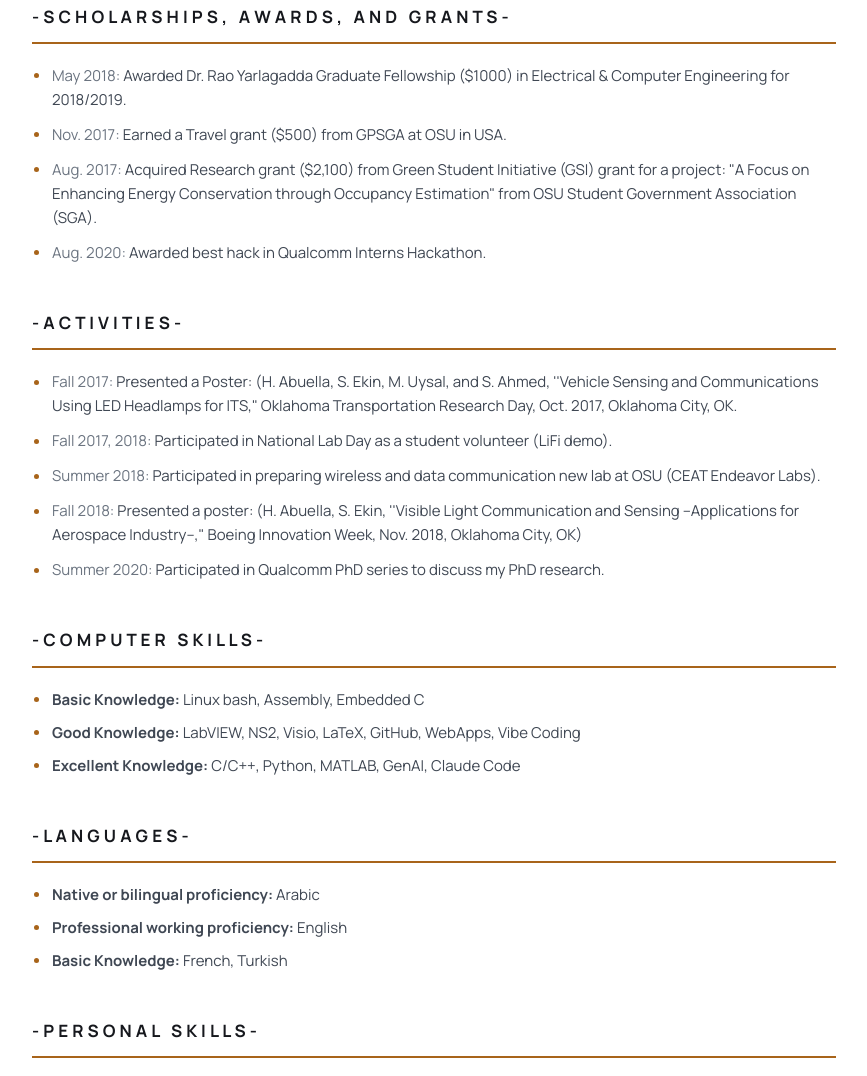
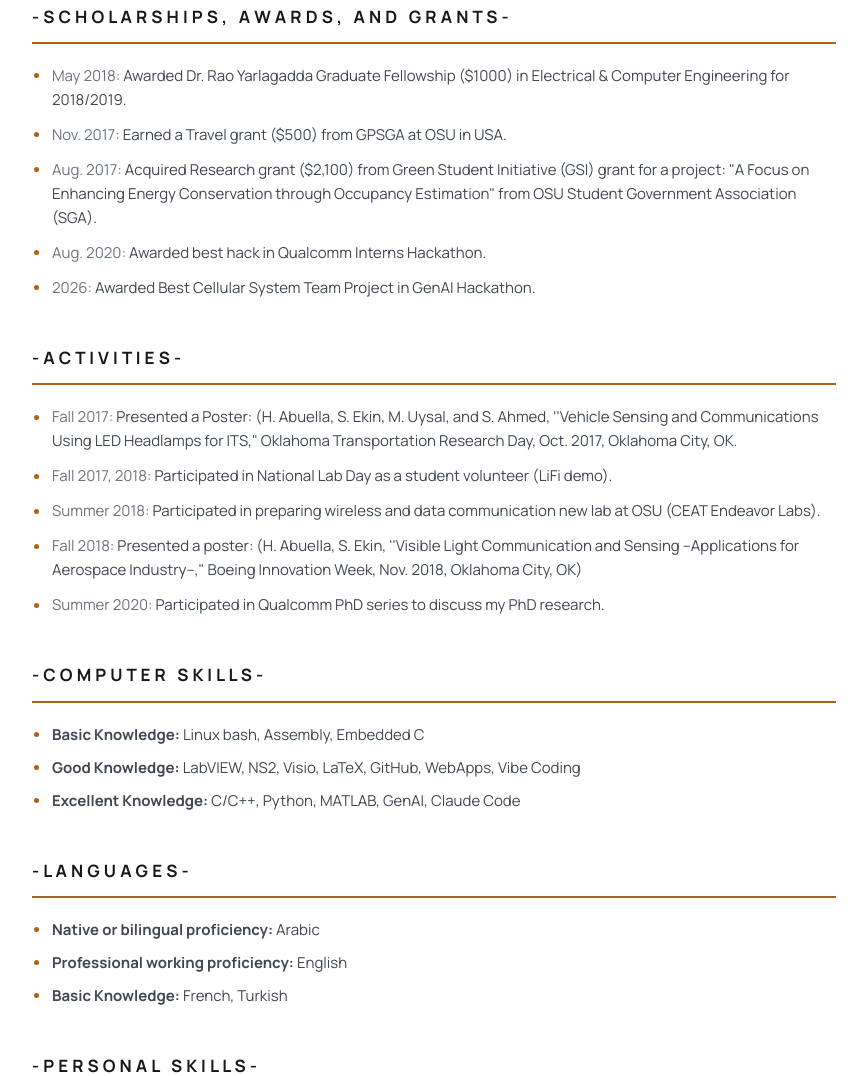
Before and after one commit to hisham-abuella/home, a plain HTML site: page cv.html in a window 1280 px wide. Shown: the part 3947-5023 px from the top of the page, without its empty margins (206-1073 px from the left). Drawn offline with Linux system fonts and the light colour scheme.

Commit message:
CV: Best Cellular System Team Project, GenAI Hackathon 2026
Co-Authored-By: Claude Opus 5.5 (1M context) <noreply@anthropic.com>

```diff
--- a/cv.html
+++ b/cv.html
@@ -256,6 +256,9 @@
             <div class="award-item">
                 <span class="award-date">Aug. 2020:</span> Awarded best hack in Qualcomm Interns Hackathon.
             </div>
+            <div class="award-item">
+                <span class="award-date">2026:</span> Awarded Best Cellular System Team Project in GenAI Hackathon.
+            </div>
         </section>
 
         <!-- Activities -->
```
